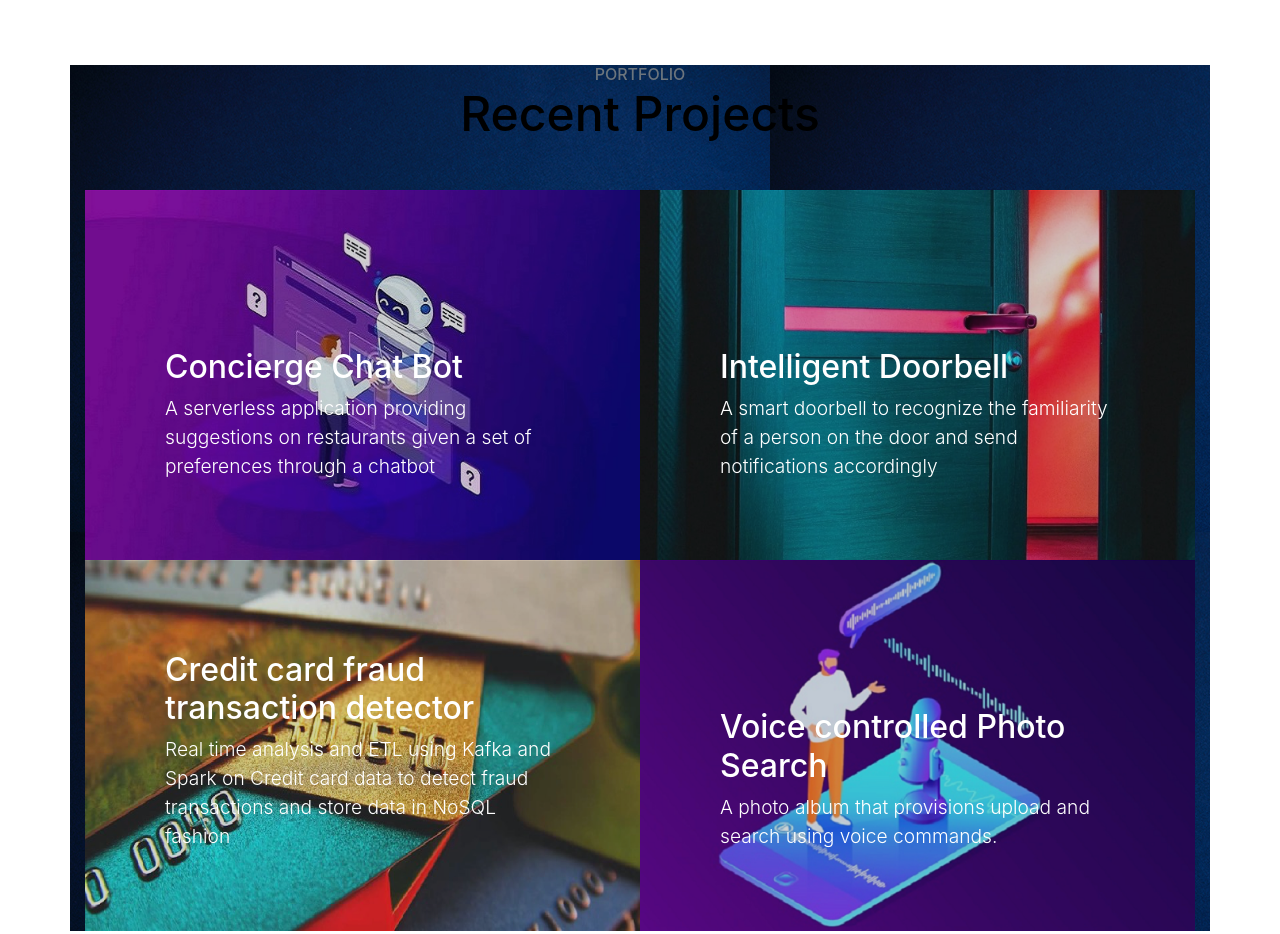
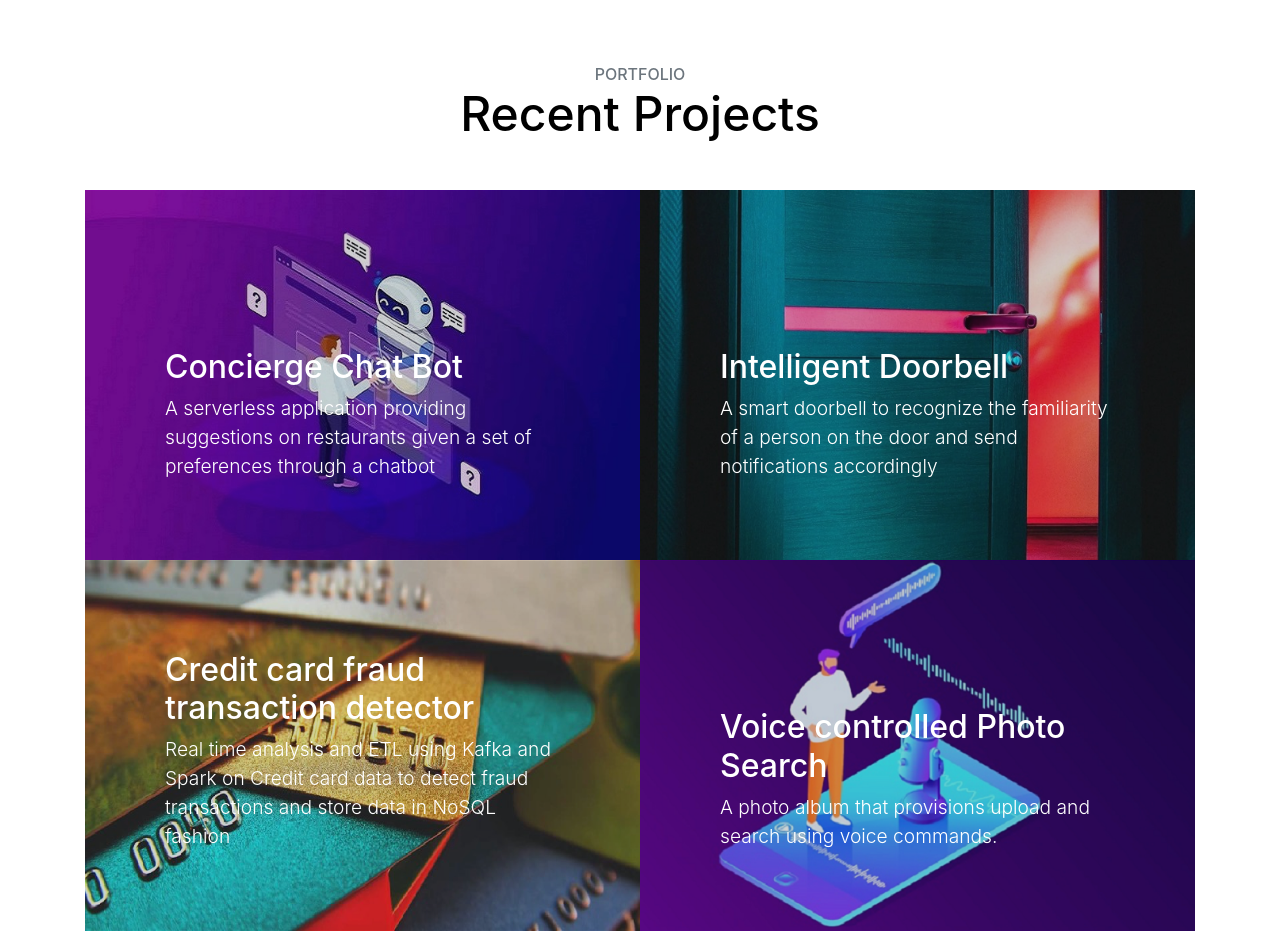
Before and after one commit to AnchitCap/srivastva-anchit.github.io, a website with bundled scripts: page index.html in a window 1280 px wide. Shown: the part 1891-2825 px from the top of the page. Built offline with nearby package versions, Linux system fonts and the light colour scheme.

Commit message:
Tab Image

```diff
--- a/index.html
+++ b/index.html
@@ -12,6 +12,7 @@
 
   <!-- Bootstrap Core CSS -->
   <link href="vendor/bootstrap/css/bootstrap.min.css" rel="stylesheet">
+  <link rel="icon" href="https://www.seekpng.com/png/full/154-1545314_portfolio-icon-sales.png">
 
   <!-- Custom Fonts -->
   <link href="vendor/fontawesome-free/css/all.min.css" rel="stylesheet" type="text/css">
@@ -142,7 +143,7 @@
 
   <!-- Portfolio -->
   <section class="content-section" id="portfolio">
-    <div class="container" style="background-image: url('../img/portfolio-2.jpg');">
+    <div class="container">
       <div class="content-section-heading text-center">
         <h3 class="text-secondary mb-0" style="color: black">Portfolio</h3>
         <h2 class="mb-5" style="color: black">Recent Projects</h2>
```
Also changed, not shown: img/portfolio-icon.png (added).
